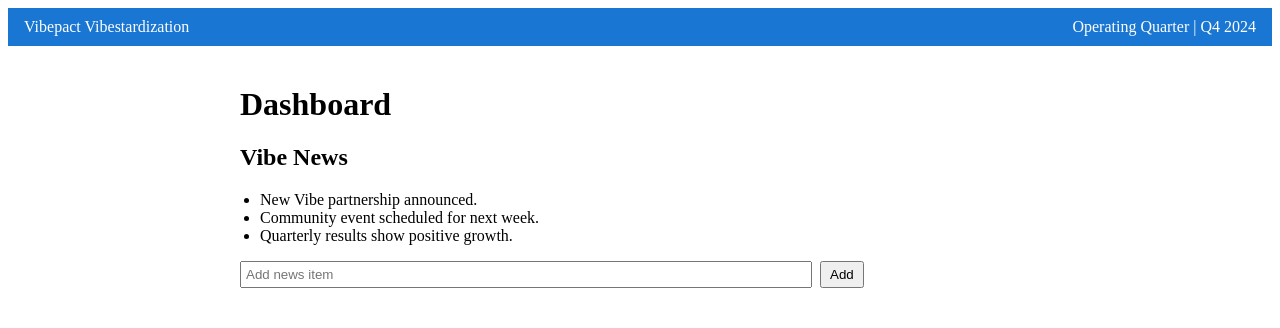
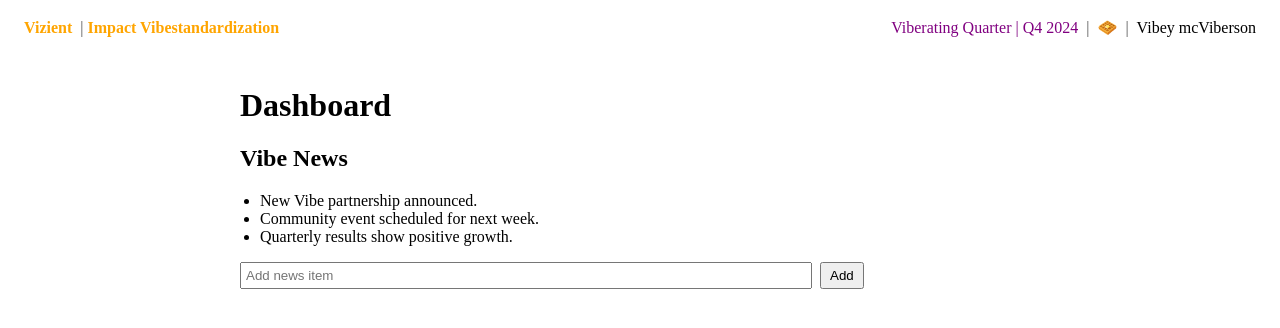
Before and after one commit to NathanWallerViz/codex-impact-testing, an Angular app in the folder impact-recreation-vibes/: page / in a window 1280 px wide. Shown: the top 328 px of the page. Built offline with nearby package versions, Linux system fonts and the light colour scheme.

Commit message:
style: update header design

```diff
--- a/impact-recreation-vibes/src/app/app.component.css
+++ b/impact-recreation-vibes/src/app/app.component.css
@@ -2,9 +2,39 @@
   display: flex;
   justify-content: space-between;
   align-items: center;
-  background-color: #1976d2;
-  color: #fff;
+  background-color: #fff;
+  color: #000;
   padding: 10px 16px;
+}
+
+.left, .right {
+  display: flex;
+  align-items: center;
+}
+
+.brand {
+  color: orange;
+  font-weight: bold;
+  margin-right: 4px;
+}
+
+.quarter {
+  color: purple;
+  margin-right: 4px;
+}
+
+.waffle {
+  color: orange;
+  margin: 0 4px;
+}
+
+.username {
+  margin-left: 4px;
+}
+
+.separator {
+  margin: 0 4px;
+  color: #555;
 }
 
 .content {
--- a/impact-recreation-vibes/src/app/app.component.html
+++ b/impact-recreation-vibes/src/app/app.component.html
@@ -1,6 +1,16 @@
 <header class="toolbar">
-  <div class="left">Vibepact Vibestardization</div>
-  <div class="right">Operating Quarter | Q4 2024</div>
+  <div class="left">
+    <span class="brand">Vizient</span>
+    <span class="separator">|</span>
+    <span class="brand">Impact Vibestandardization</span>
+  </div>
+  <div class="right">
+    <span class="quarter">Viberating Quarter | Q4 2024</span>
+    <span class="separator">|</span>
+    <span class="waffle" aria-label="app navigation">🧇</span>
+    <span class="separator">|</span>
+    <span class="username">Vibey mcViberson</span>
+  </div>
 </header>
 
 <div class="content">
```
